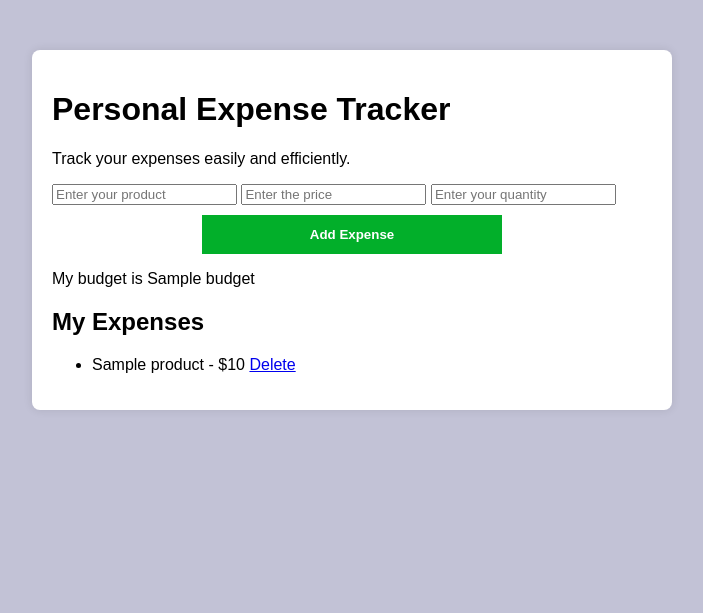
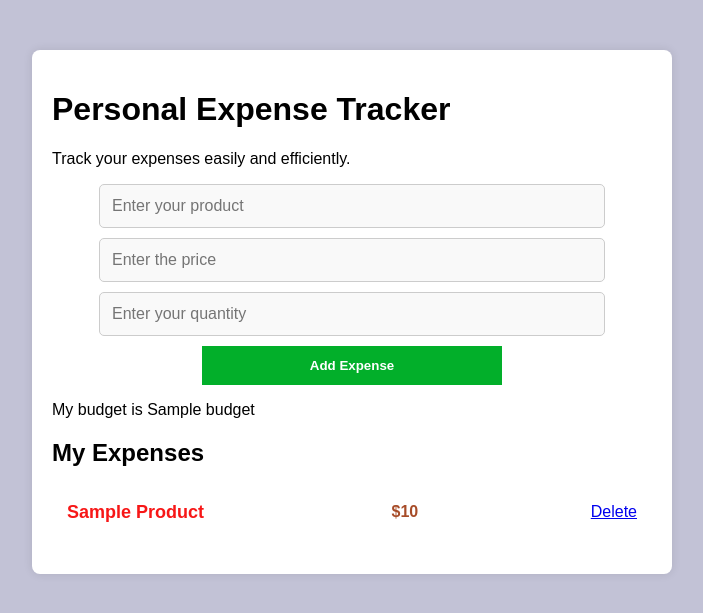
Before and after one commit to juzugu/Personal-expense-traker, a Flask app: template templates/index.html in a window 1280 px wide. Shown: the top 613 px of the page, without its empty margins (288-991 px from the left). Run offline with Flask 3, Linux system fonts and the light colour scheme; the template is opened without the code that fills it: most values are stand-ins (such as "Sample title", 1, 10 or a date in 2020).

Commit message:
Improve expense list styling and layout
Enhanced the CSS for input fields and list items to improve appearance

```diff
--- a/static/style.css
+++ b/static/style.css
@@ -27,3 +27,58 @@ body {
 .btn-add:hover {
     background-color: #01440f;
 }
+
+input {
+    /* Centering (Matches your button) */
+    display: block;
+    width: 80%;
+    margin: 10px auto;
+
+    /* Styling */
+    padding: 12px;
+    border: 1px solid #ccc;
+    border-radius: 5px;
+    font-size: 16px;
+    background-color: #f9f9f9;
+}
+
+
+input:focus {
+    border-color: #08581c;
+    background-color: white;
+    box-shadow: 0 0 5px rgb(6, 78, 17);
+}
+
+/* Clean up the main list container */
+ul {
+    list-style: none;     /* Remove the black dots */
+    padding: 0;           /* Remove default indentation */
+    margin-top: 20px;     /* Space between form and list */
+}
+
+/* Style each individual row */
+li {
+    background-color: white;
+    border-bottom: 1px solid #eee; /* Grey line at bottom */
+    padding: 15px;                 /* Breathe room */
+
+    /* The Flexbox Magic */
+    display: flex;                 /* Activate Flex mode */
+    justify-content: space-between;/* Push Product Left, Button Right */
+    align-items: center;           /* Center them vertically */
+}
+
+li:last-child {
+    border-bottom: none;
+}
+.product-n {
+    font-weight: bold;   /* We still want it bold */
+    font-size: 18px;     /* Make it slightly bigger */
+    color: #f71717;         /* Dark grey instead of pure black */
+    text-transform: capitalize; /* BONUS: Forces "milk" to become "Milk" */
+}
+.price {
+    color: #a74c28;
+    font-weight: bold;
+    margin-left: 15px;
+}
--- a/templates/index.html
+++ b/templates/index.html
@@ -20,7 +20,7 @@
         <h2>My Expenses</h2>
             <ul>
                 {% for expense in expenses %}
-                    <li> {{ expense.product }} - ${{ expense.price }} <a href="{{ url_for('delete_expense', index=loop.index0) }}">Delete</a></li>
+                    <li> <span class="product-n">{{ expense.product }}</span>  <span class="price">${{ expense.price }}</span><a href="{{ url_for('delete_expense', index=loop.index0) }}">Delete</a></li>
                         {% endfor %}
         </ul>
     </div>
```
